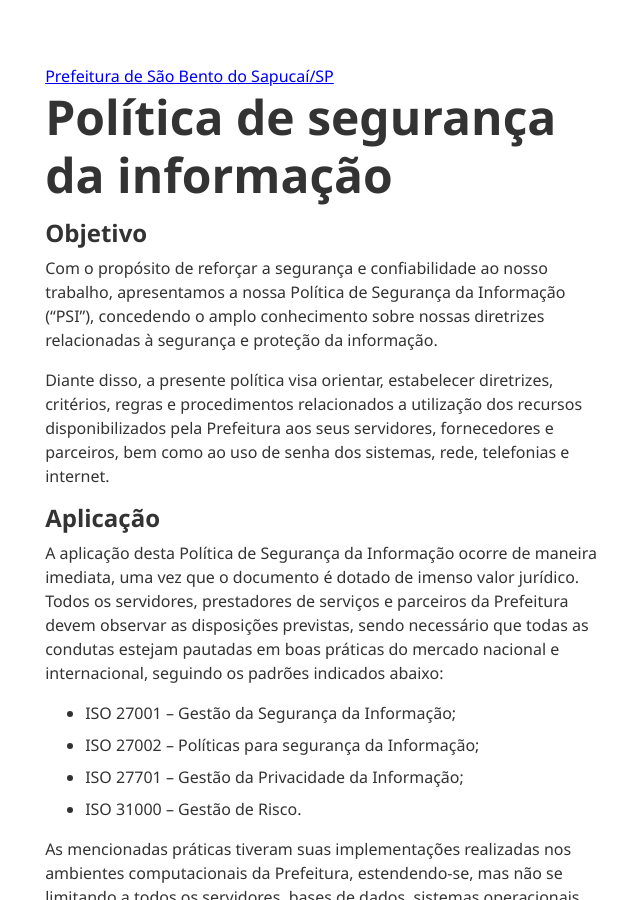
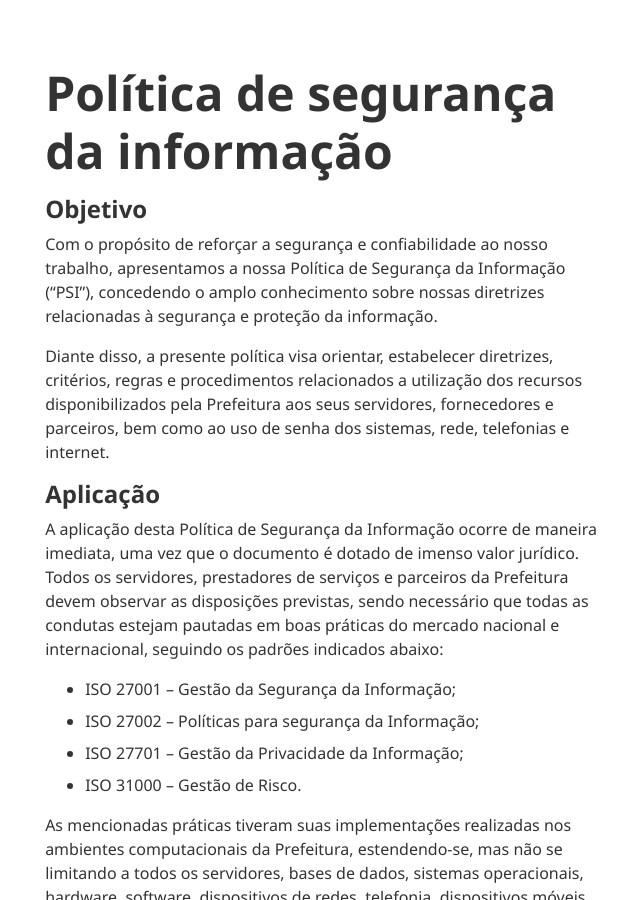
Before and after one commit to pmsbs/pmsbs.github.io, a Jekyll site: the page built from index.md, in a window 1280 px wide and 900 px high. Shown: the whole window, without its empty margins (318-958 px from the left). Built offline with Jekyll 4.4.1, drawn with Linux system fonts in a browser that asks for light colours.

Commit message:
Remove title from default layout

```diff
--- a/_layouts/default.html
+++ b/_layouts/default.html
@@ -8,13 +8,6 @@
   </head>
   <body class="page">
     <main class="page__content">
-      <header>
-        <a href="/">
-          Prefeitura de São Bento do Sapucaí/SP
-        </a>
-      </header>
-
-      <h1>{{ page.title }}</h1>
       {{ content }}
     </main>
   </body>
```
Also changed, not shown: index.md (+2 -0 lines).
